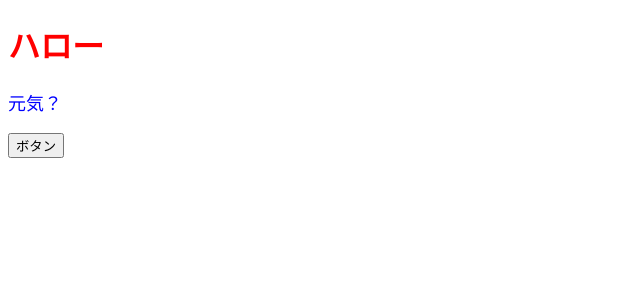
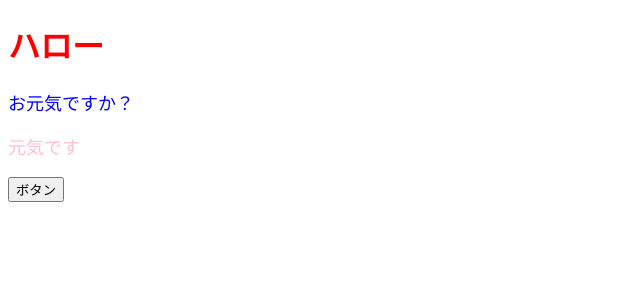
Before and after one commit to ryohei-aiba/React-Udemy, a React (Create React App) app: page / in a window 1280 px wide. Shown: the top 300 px of the page, without its empty margins (0-640 px from the left). Built offline with nearby package versions, Linux system fonts and the light colour scheme.

Commit message:
Add props

```diff
--- a/src/App.js
+++ b/src/App.js
@@ -1,4 +1,5 @@
 import React from "react";
+import ColorfulMessage from "./components/ColorfulMessage";
 
 const App = () => {
   const onClickButton = () => {
@@ -8,11 +9,16 @@
     color: "blue",
     fontSize: "18px"
   };
+  const contentLadyStyle = {
+    color: "pink",
+    fontSize: "18px"
+  };
 
   return (
     <>
       <h1 style={{ color: "red" }}>ハロー</h1>
-      <p style={contentStyle}>元気？</p>
+      <ColorfulMessage color="blue">お元気ですか？</ColorfulMessage>
+      <ColorfulMessage color="pink">元気です</ColorfulMessage>
       <button onClick={onClickButton}>ボタン</button>
     </>
   );
--- /dev/null
+++ b/src/components/ColorfulMessage.js
@@ -0,0 +1,13 @@
+import React from "react";
+
+const ColorfulMessage = (props) => {
+  const { color, children } = props;
+  const contentStyle = {
+    color,
+    fontSize: "18px"
+  };
+
+  return <p style={contentStyle}>{children}</p>;
+};
+
+export default ColorfulMessage;
```
